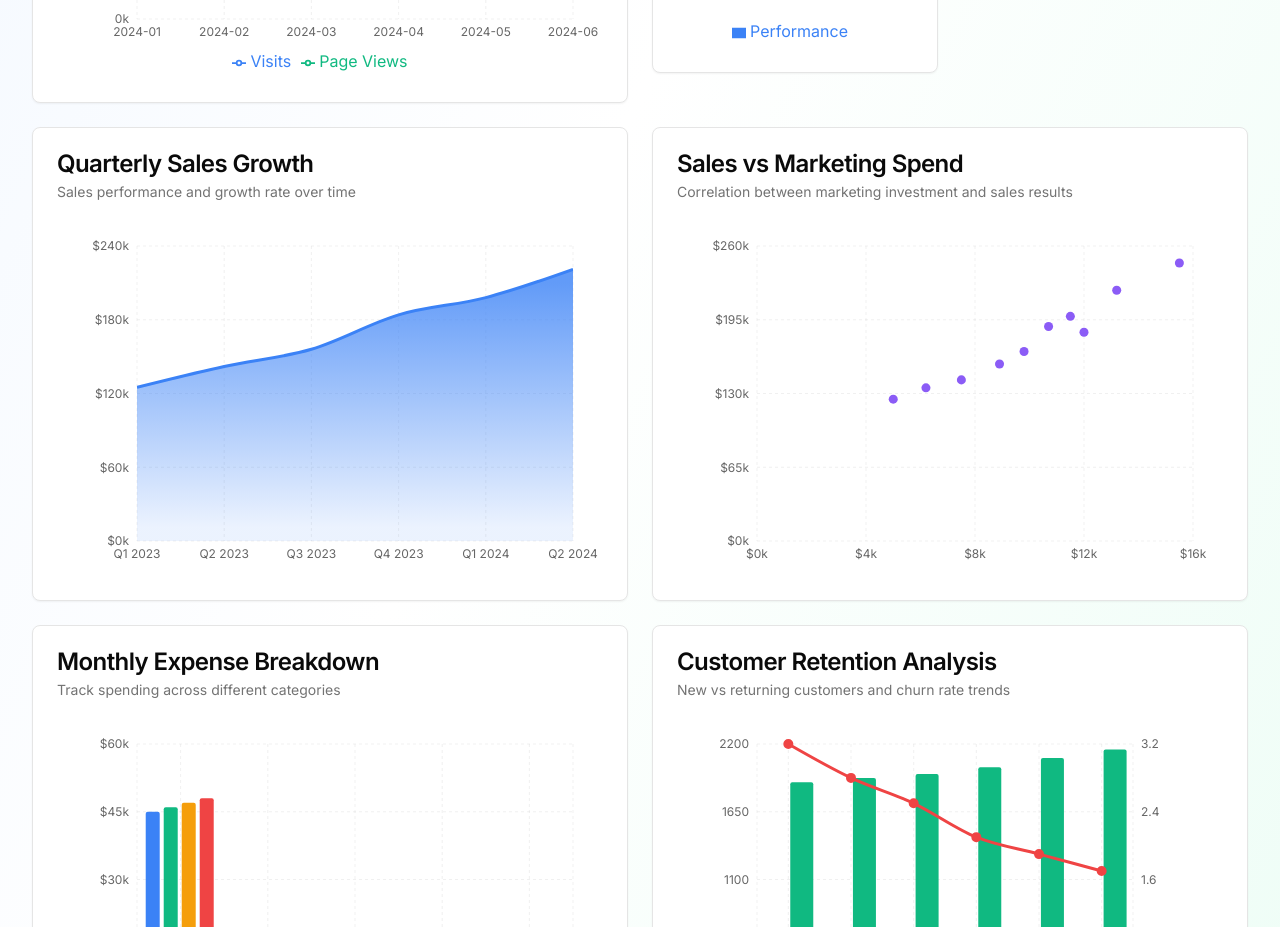
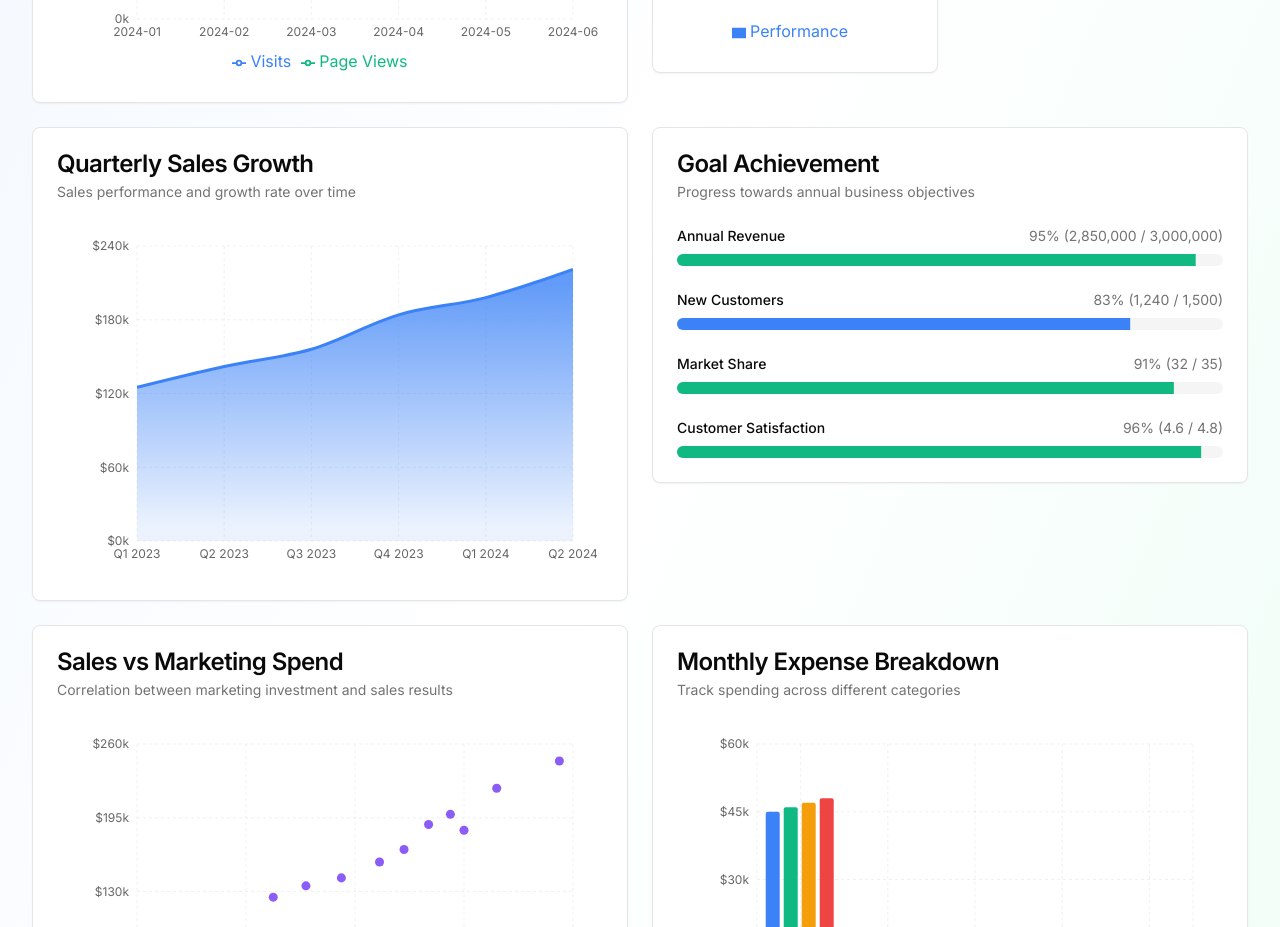
Before and after one commit to Abhijeet2706/business-flow-dashboard, a Next.js app: page / in a window 1280 px wide. Shown: the part 1280-2207 px from the top of the page. Built offline with nearby package versions, Linux system fonts and the light colour scheme.

Commit message:
for goal achievement

```diff
--- a/app/page.tsx
+++ b/app/page.tsx
@@ -10,7 +10,7 @@ import RevenueChart from "@/components/charts/revenue-chart";
 import SalesMarketingScatter from "@/components/charts/sales-marketing-scatter";
 import TrafficChart from "@/components/charts/traffic-chart";
 import StatsCards from "@/components/dashboard/stats-cards";
-//import GoalAchievement from "@/components/charts/goal-achievement";
+import GoalAchievement from "@/components/charts/goal-achievement";
 import SalesGrowthChart from "@/components/charts/sales-growth-chart"
 
 
@@ -49,7 +49,7 @@ export default function Dashboard() {
 
           {/* Row 3 */}
           <SalesGrowthChart />
-          {/* <GoalAchievement /> */}
+          <GoalAchievement />
 
           {/* Row 4 */}
           <SalesMarketingScatter />
--- a/components/charts/goal-achievement.tsx
+++ b/components/charts/goal-achievement.tsx
@@ -1,4 +1,4 @@
-"use client";
+'use client';
 
 import {
   Card,
@@ -8,10 +8,17 @@ import {
   CardTitle,
 } from "@/components/ui/card";
 import { ChartSkeleton } from "@/components/ui/chart-skeleton";
-import { Progress } from "@/components/ui/progress";
 import { useLoading } from "@/hooks/use-loading";
 import { goalAchievementData } from "@/lib/data";
 import { useEffect, useState } from "react";
+import { Progress } from "@/components/ui/progress";
+
+const getProgressBackground = (percentage: number) => {
+  if (percentage >= 90) return "#10B981";
+  if (percentage >= 75) return "#3B82F6";
+  if (percentage >= 50) return "#F59E0B";
+  return "#EF4444";
+};
 
 export default function GoalAchievement() {
   const isLoading = useLoading({ delay: 800, minLoadingTime: 1150 });
@@ -69,14 +76,7 @@ export default function GoalAchievement() {
                 className="h-3 transition-all duration-1000 ease-out"
                 style={
                   {
-                    "--progress-background":
-                      goal.percentage >= 90
-                        ? "#10B981"
-                        : goal.percentage >= 75
-                          ? "#3B82F6"
-                          : goal.percentage >= 50
-                            ? "#F59E0B"
-                            : "#EF4444",
+                    "--progress-background": getProgressBackground(goal.percentage),
                   } as React.CSSProperties
                 }
               />
--- a/components/ui/progress.tsx
+++ b/components/ui/progress.tsx
@@ -18,8 +18,11 @@ const Progress = React.forwardRef<
     {...props}
   >
     <ProgressPrimitive.Indicator
-      className="h-full w-full flex-1 bg-primary transition-all"
-      style={{ transform: `translateX(-${100 - (value || 0)}%)` }}
+      className="h-full w-full flex-1 transition-all"
+      style={{
+        transform: `translateX(-${100 - (value || 0)}%)`,
+        backgroundColor: 'var(--progress-background)',
+      }}
     />
   </ProgressPrimitive.Root>
 ));
```
Also changed, not shown: lib/data.ts (+13 -6 lines).
